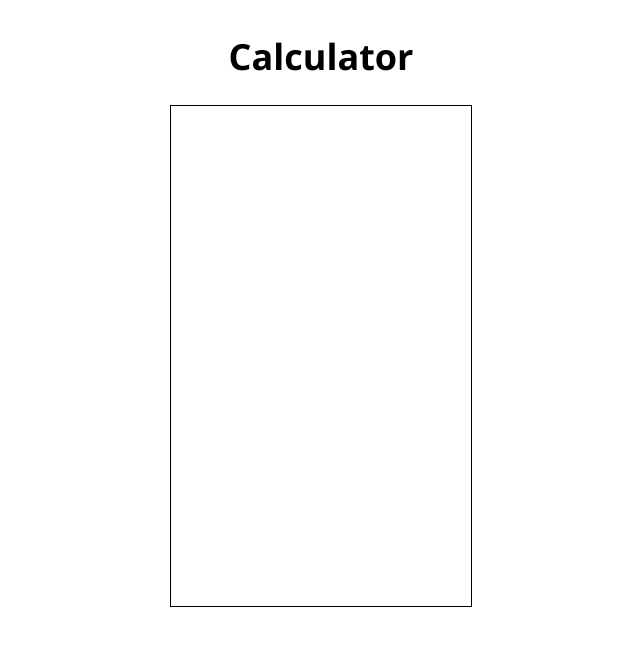
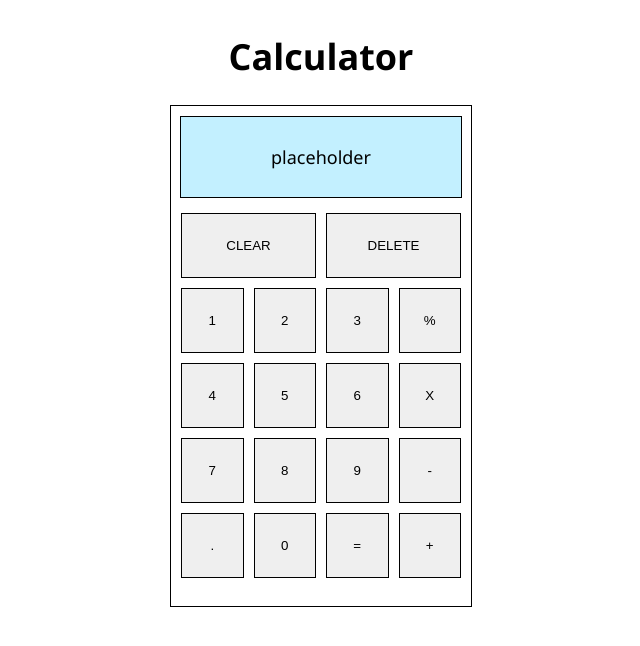
Before and after one commit to trav563/calculator, a plain HTML site: page index.html in a window 1280 px wide. Shown: the whole page, without its empty margins (319-959 px from the left). Drawn offline with Linux system fonts and the light colour scheme.

Commit message:
Add window and buttons to CSS and HTML

```diff
--- a/index.html
+++ b/index.html
@@ -11,8 +11,45 @@
     <h1>Calculator</h1>
     <div class = "container">
 
+        <div class = "window"> placeholder
+        </div>
+
+        <div class = "buttons">
+            <button class = "btn">CLEAR</button>
+            <button class = "btn">DELETE</button>
+
+        </div>
+        <div class = "buttons">
+            <button class = "btn">1</button>
+            <button class = "btn">2</button>
+            <button class = "btn">3</button>
+            <button class = "btn">%</button>
+        </div>
+
+        <div class = "buttons">
+            <button class = "btn">4</button>
+            <button class = "btn">5</button>
+            <button class = "btn">6</button>
+            <button class = "btn">X</button>
+        </div>
+
+        <div class = "buttons">
+            <button class = "btn">7</button>
+            <button class = "btn">8</button>
+            <button class = "btn">9</button>
+            <button class = "btn">-</button>
+        </div>
+
+        <div class = "buttons">
+            <button class = "btn">.</button>
+            <button class = "btn">0</button>
+            <button class = "btn">=</button>
+            <button class = "btn">+</button>
+        </div>
 
     </div>
+
+
     <script src="script.js"></script>
 </body>
 </html>
--- a/styles.css
+++ b/styles.css
@@ -9,9 +9,38 @@ body{
 
 .container{
     display: flex;
-    justify-content: center;
     align-items: center;
     border: 1px solid black;
     height: 500px;
     width: 300px;
+    flex-direction: column;
 }
+
+.window{
+    display: flex;
+    justify-content: center;
+    align-items: center;
+    border: 1px solid black;
+    height: 80px;
+    width: 280px;
+    margin: 10px;
+    background-color: rgb(195, 240, 255);
+}
+
+.buttons{
+    display: flex;
+    justify-content: center;
+    align-items: center;
+    width: 290px;
+}
+
+.btn{
+    display: flex;
+    justify-content: center;
+    align-items: center;
+    border: 1px solid black;
+    margin: 5px;
+    width: 300px;
+    height: 65px;
+
+}
```
